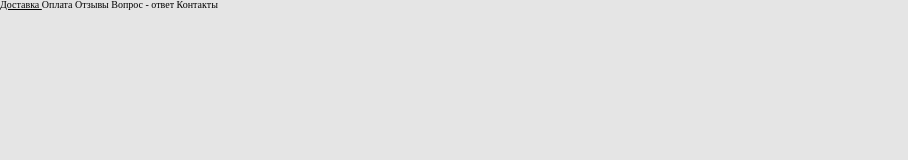
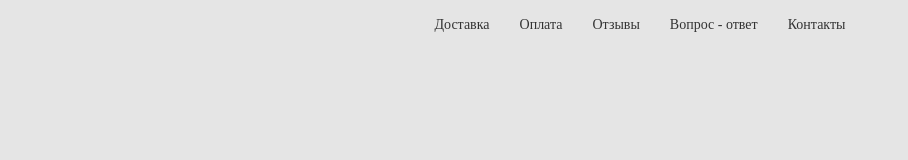
Before and after one commit to dikiyrot/chairs-shop, a plain HTML site: page index.html in a window 1280 px wide. Shown: the whole page, without its empty margins (0-908 px from the left). Drawn offline with Linux system fonts and the light colour scheme.

Commit message:
add styles and html for the header-navigaton block

```diff
--- a/scss/index.scss
+++ b/scss/index.scss
@@ -1,2 +1,4 @@
 @import './constants/constants';
 @import './global/global';
+
+@import './modules/header-navigation';
--- /dev/null
+++ b/scss/modules/_header-navigation.scss
@@ -0,0 +1,21 @@
+.header-navigation {
+	background: $primary3;
+
+	&__wrapper {
+		display: flex;
+		align-items: center;
+		justify-content: center;
+
+		padding: 17px 0;
+	}
+
+	&__link {
+		font-size: 1.4rem;
+		line-height: 1.6rem;
+		color: $info-text-color;
+
+		&:not(:last-child) {
+			margin-right: 30px;
+		}
+	}
+}
```
Also changed, not shown: css/index.css, 1 other file.
